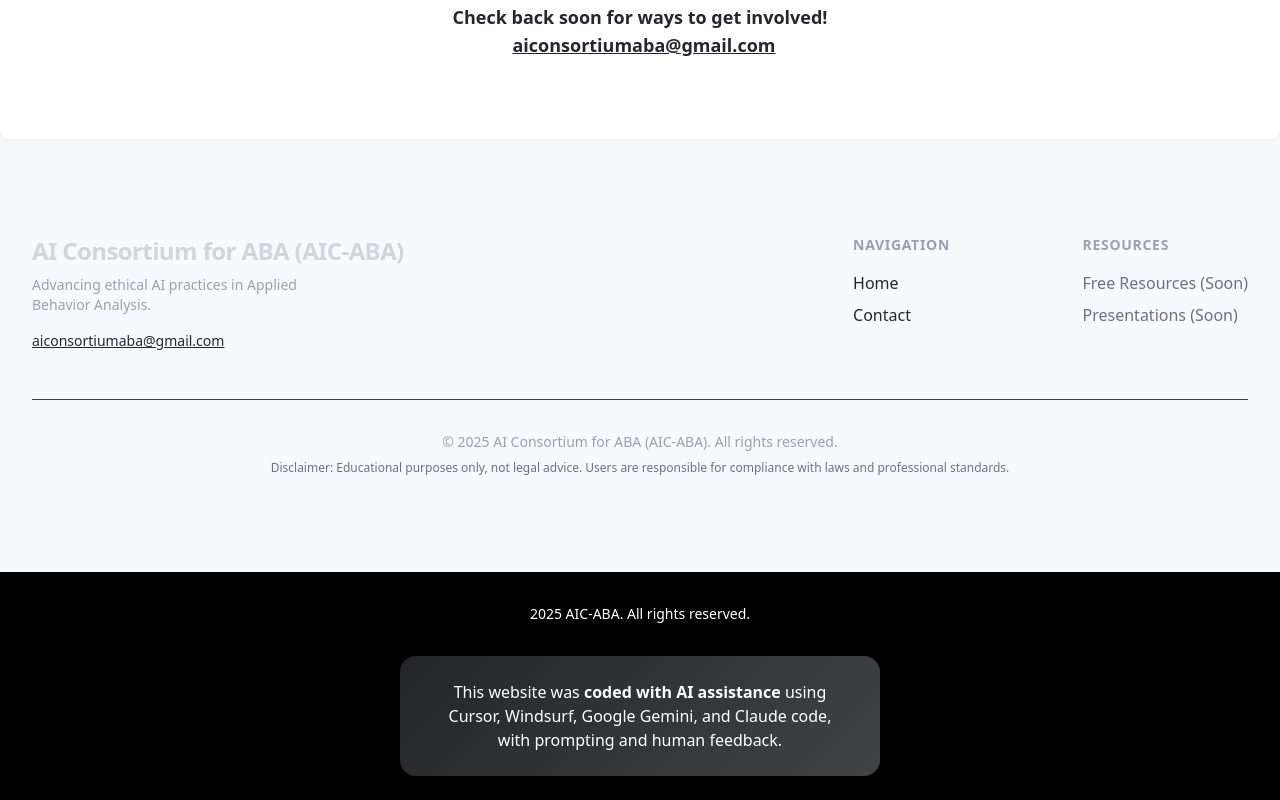
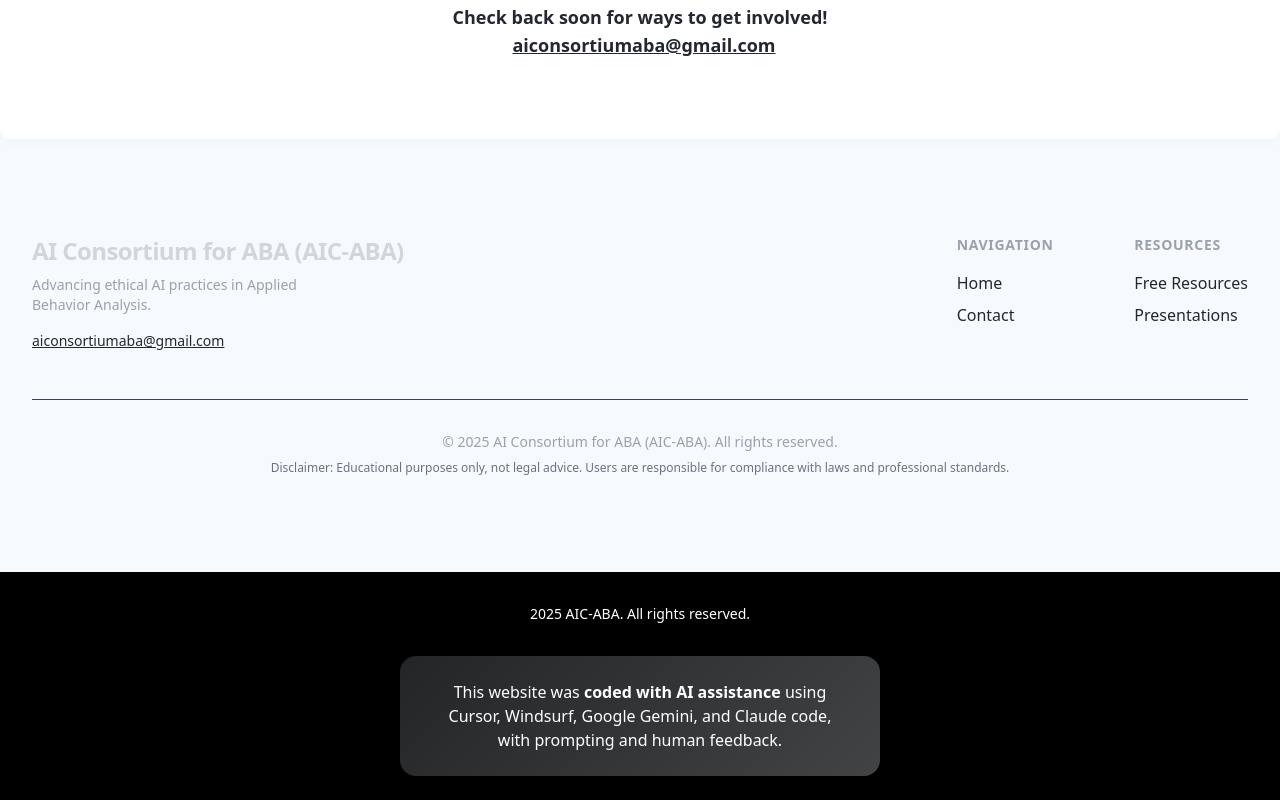
Before and after one commit to lrn2codenow/aicaba, a Next.js app: page / in a window 1280 px wide. Shown: the part 4377-5177 px from the top of the page. Built offline with nearby package versions, Linux system fonts and the light colour scheme.

Commit message:
Fix homepage learn more link, update footer navigation links

```diff
--- a/src/app/page.tsx
+++ b/src/app/page.tsx
@@ -41,7 +41,7 @@
             <p className="text-xl text-neutral dark:text-light leading-relaxed">We provide clear ethical guidance for behavior analysts<sup title="Behavior analysts are defined as all behavior analytic practitioners and other healthcare providers whose scope of training includes behavior analysis.">*</sup> integrating AI into behavioral services.</p>
             <p className="text-lg text-neutral dark:text-light leading-relaxed max-w-3xl mx-auto">We promote best practices, protect client welfare, align with legal standards, and uphold ABA integrity.</p>
             <div className="text-center">
-              <a href="#" className="text-base font-semibold text-accent hover:text-gray-600 dark:hover:text-gray-300 underline underline-offset-4 transition-colors duration-200">Learn More About Who We Are &rarr;</a>
+              <a href="#about" className="text-base font-semibold text-accent hover:text-gray-600 dark:hover:text-gray-300 underline underline-offset-4 transition-colors duration-200">Learn More About Who We Are &rarr;</a>
             </div>
           </div>
         </section>
@@ -211,8 +211,8 @@
               <div>
                 <h3 className="text-sm font-semibold text-gray-400 tracking-wider uppercase">Resources</h3>
                 <ul className="mt-4 space-y-2">
-                  <li><span className="text-base text-gray-500 cursor-not-allowed">Free Resources (Soon)</span></li>
-                  <li><span className="text-base text-gray-500 cursor-not-allowed">Presentations (Soon)</span></li>
+                  <li><Link href="/resources" className="text-base text-gray-300 hover:text-accent transition-colors">Free Resources</Link></li>
+                  <li><Link href="/presentations" className="text-base text-gray-300 hover:text-accent transition-colors">Presentations</Link></li>
                 </ul>
               </div>
             </div>
```
